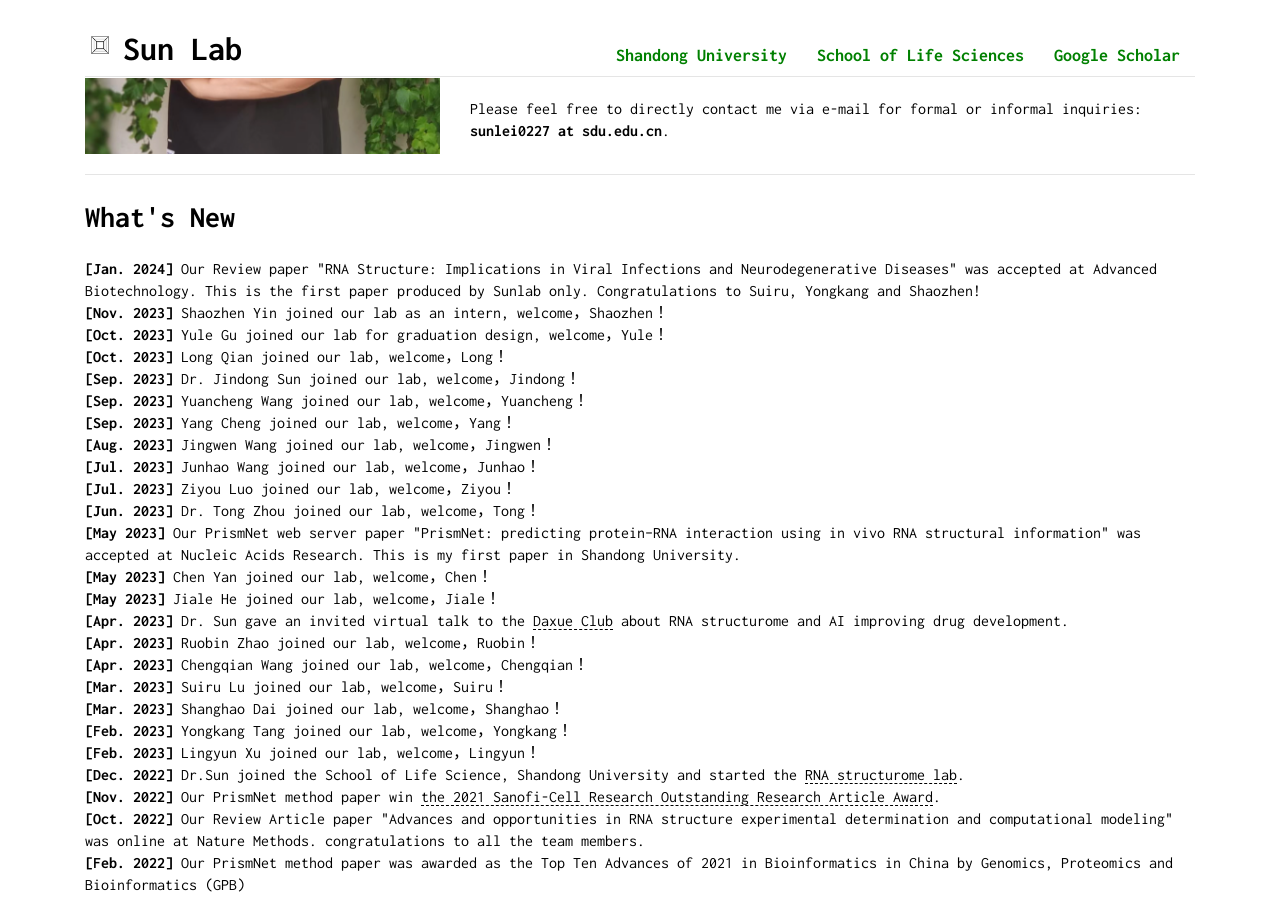
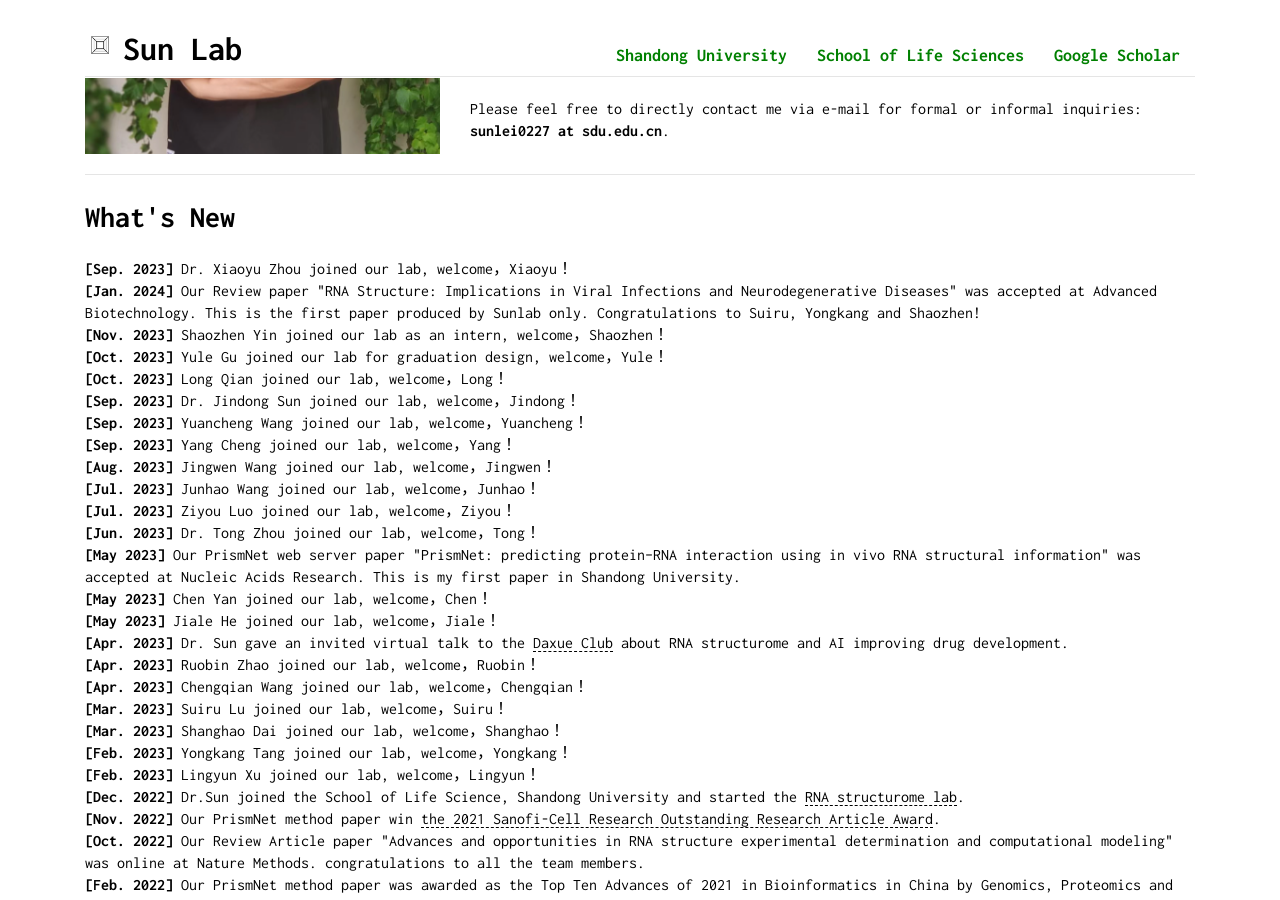
Before and after one commit to sunlei0227/sunlei0227.github.io, a Jekyll site: the page index.html, which Jekyll copies as it is, in a window 1280 px wide and 900 px high, scrolled down 384 px. Built offline with Jekyll 4.4.1, drawn with Linux system fonts in a browser that asks for light colours; comment, search, counter and statistics services are not loaded.

Commit message:
Update index.html

```diff
--- a/index.html
+++ b/index.html
@@ -183,6 +183,7 @@
             <h2>What's New</h2>
 
             <p>
+                <strong>[Sep. 2023]</strong> Dr. Xiaoyu Zhou joined our lab, welcome，Xiaoyu！<br />
                 <strong>[Jan. 2024]</strong> Our Review paper "RNA Structure: Implications in Viral Infections and Neurodegenerative Diseases" was accepted at Advanced Biotechnology. This is the first paper produced by Sunlab only. Congratulations to Suiru, Yongkang and Shaozhen!<br />
                 <strong>[Nov. 2023]</strong> Shaozhen Yin joined our lab as an intern, welcome，Shaozhen！<br />
                 <strong>[Oct. 2023]</strong> Yule Gu joined our lab for graduation design, welcome，Yule！<br />
```
